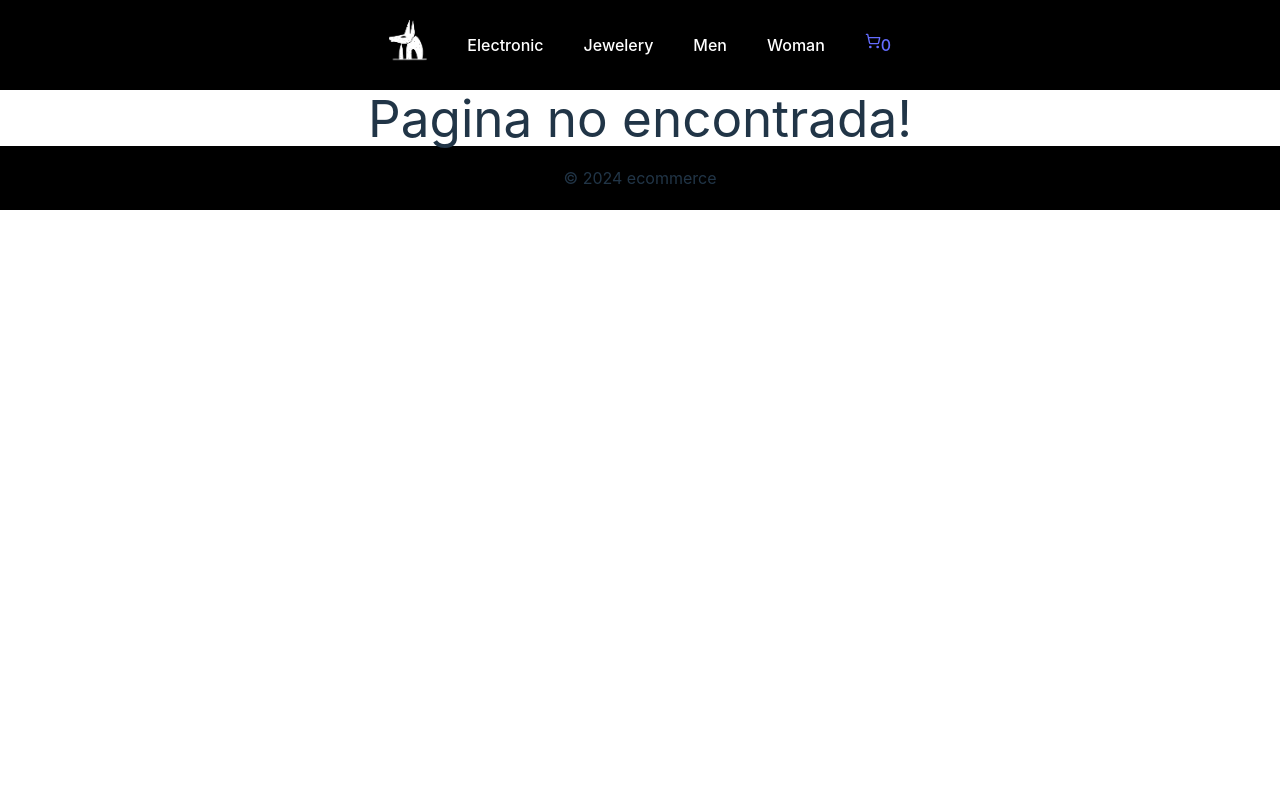
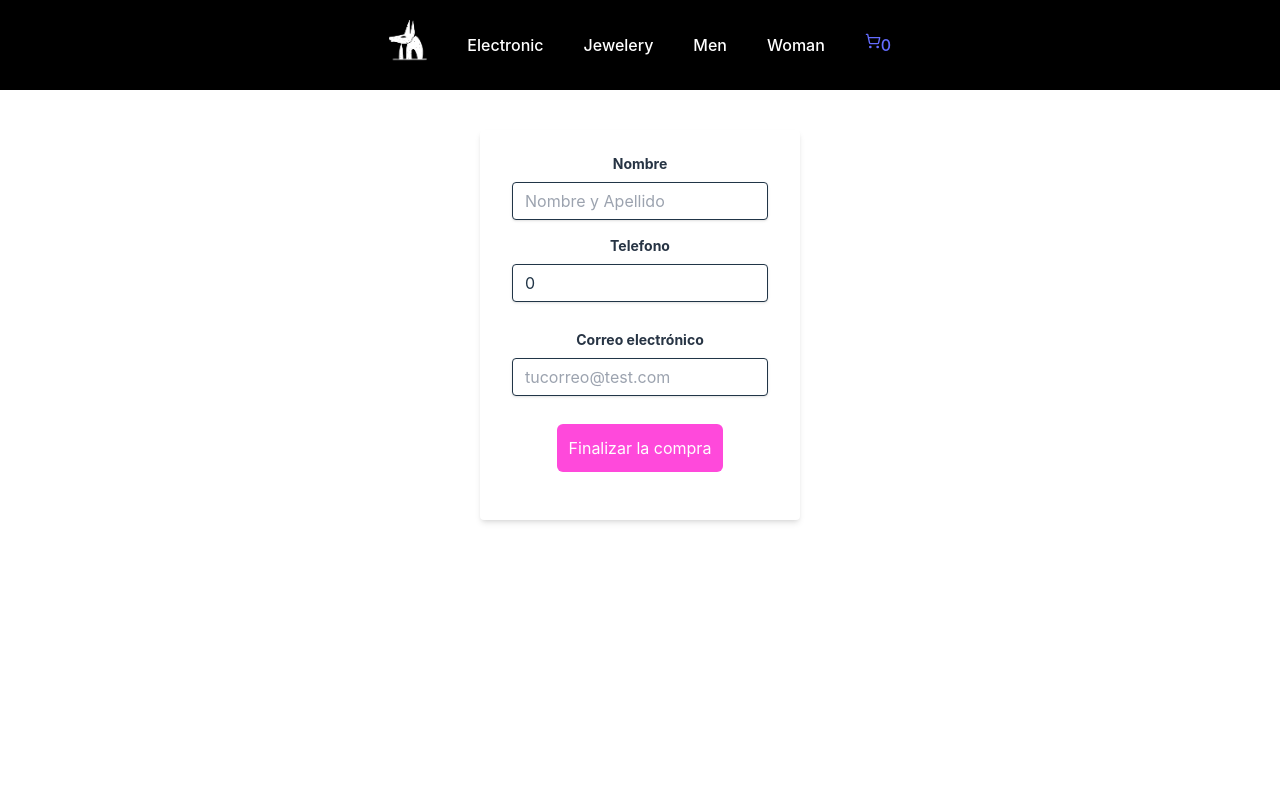
Before and after one commit to Rturell/ecommerce-react, a React (Vite) app: page /checkout in a window 1280 px wide. Shown: the top 800 px of the page. Built offline with nearby package versions, Linux system fonts and the light colour scheme.

Commit message:
Add checkout

```diff
--- a/src/App.jsx
+++ b/src/App.jsx
@@ -8,6 +8,7 @@ import CartPage from "./components/CartPage/CartPage";
 import ProductFilterContainer from "./components/ProductFilterContainer/ProductFilterContainer";
 import ItemDetailContainer from "./components/ItemDetailContainer/ItemDetailContainer";
 import { CartContextProvider } from "./context/CartContext";
+import Checkout from "./components/Checkout/Checkout";
 
 function App() {
   return (
@@ -32,6 +33,7 @@ function App() {
               element={<ProductFilterContainer />}
             />
             <Route path="*" element={<h1> Pagina no encontrada!</h1>} />
+            <Route path="/checkout" element={<Checkout />} />
           </Routes>
           <Footer />
         </BrowserRouter>
--- /dev/null
+++ b/src/components/Checkout/Checkout.jsx
@@ -0,0 +1,150 @@
+import React from "react";
+import { useState } from "react";
+import { useContext } from "react";
+import { CartContext } from "../../context/CartContext";
+import { addDoc, collection, serverTimestamp } from "firebase/firestore";
+import { db } from "../../config/firebaseConfig";
+
+function Checkout() {
+  const { cart, total, clearCart } = useContext(CartContext);
+  const [formCheckout, setFormCheckout] = useState({
+    name: "",
+    phone: 0,
+    email: "",
+  });
+  const [orderId, setOrderId] = useState(null);
+
+  const handleName = (e) => {
+    setFormCheckout({
+      ...formCheckout,
+      name: e.target.value,
+    });
+  };
+
+  const handlePhone = (e) => {
+    setFormCheckout({
+      ...formCheckout,
+      phone: e.target.value,
+    });
+  };
+
+  const handleEmail = (e) => {
+    setFormCheckout({
+      ...formCheckout,
+      email: e.target.value,
+    });
+  };
+
+  const handleSubmit = async (e) => {
+    e.preventDefault();
+    const newOrder = {
+      buyer: formCheckout,
+      items: cart,
+      total,
+      date: serverTimestamp(),
+    };
+
+    const order = await addDoc(collection(db, "orders"), newOrder);
+
+    setFormCheckout({
+      name: "",
+      phone: 0,
+      email: "",
+    });
+
+    clearCart();
+
+    setOrderId(order.id);
+
+    Swal.fire({
+      icon: "success",
+      title: "Su compra se ha realizado con éxito!",
+    });
+  };
+
+  if (orderId) {
+    return (
+      <>
+        <div className="min-h-[100vh] pt-20 text-center w-[100%]">
+          <h2 className="text-xl font-bold">
+            La compra se ha realizado con exito!
+          </h2>
+          <p>Su numero de orden es: {orderId}</p>
+        </div>
+      </>
+    );
+  }
+
+  return (
+    <>
+      <div className="w-full max-w-xs min-h-[100vh] mt-10 mx-auto">
+        <form
+          className="bg-white shadow-md rounded px-8 pt-6 pb-8 mb-4"
+          onSubmit={handleSubmit}
+        >
+          <div className="mb-4">
+            <label
+              className="block text-gray-dark text-sm font-bold mb-2"
+              for="name"
+            >
+              Nombre
+            </label>
+            <input
+              className="shadow appearance-none border rounded w-full py-2 px-3 text-gray-700 leading-tight focus:outline-none focus:shadow-outline"
+              id="name"
+              type="text"
+              placeholder="Nombre y Apellido"
+              value={formCheckout.name}
+              onChange={handleName}
+              required
+            />
+          </div>
+          <div className="mb-4">
+            <label
+              className="block text-gray-dark text-sm font-bold mb-2"
+              for="phone"
+            >
+              Telefono
+            </label>
+            <input
+              className="shadow appearance-none border border-red-500 rounded w-full py-2 px-3 text-gray-700 mb-3 leading-tight focus:outline-none focus:shadow-outline"
+              id="phone"
+              type="number"
+              placeholder="+598 23 31 42"
+              value={formCheckout.phone}
+              onChange={handlePhone}
+              required
+            />
+          </div>
+          <div className="mb-4">
+            <label
+              className="block text-gray-dark text-sm font-bold mb-2"
+              for="email"
+            >
+              Correo electrónico
+            </label>
+            <input
+              className="shadow appearance-none border border-red-500 rounded w-full py-2 px-3 text-gray-700 mb-3 leading-tight focus:outline-none focus:shadow-outline"
+              id="email"
+              type="text"
+              placeholder="tucorreo@test.com"
+              value={formCheckout.email}
+              onChange={handleEmail}
+              required
+            />
+          </div>
+
+          <div className="mb-4">
+            <input
+              type="submit"
+              className="text-white bg-pink p-3 rounded-md"
+              value="Finalizar la compra"
+            />
+          </div>
+        </form>
+      </div>
+    </>
+  );
+}
+
+export default Checkout;
```
